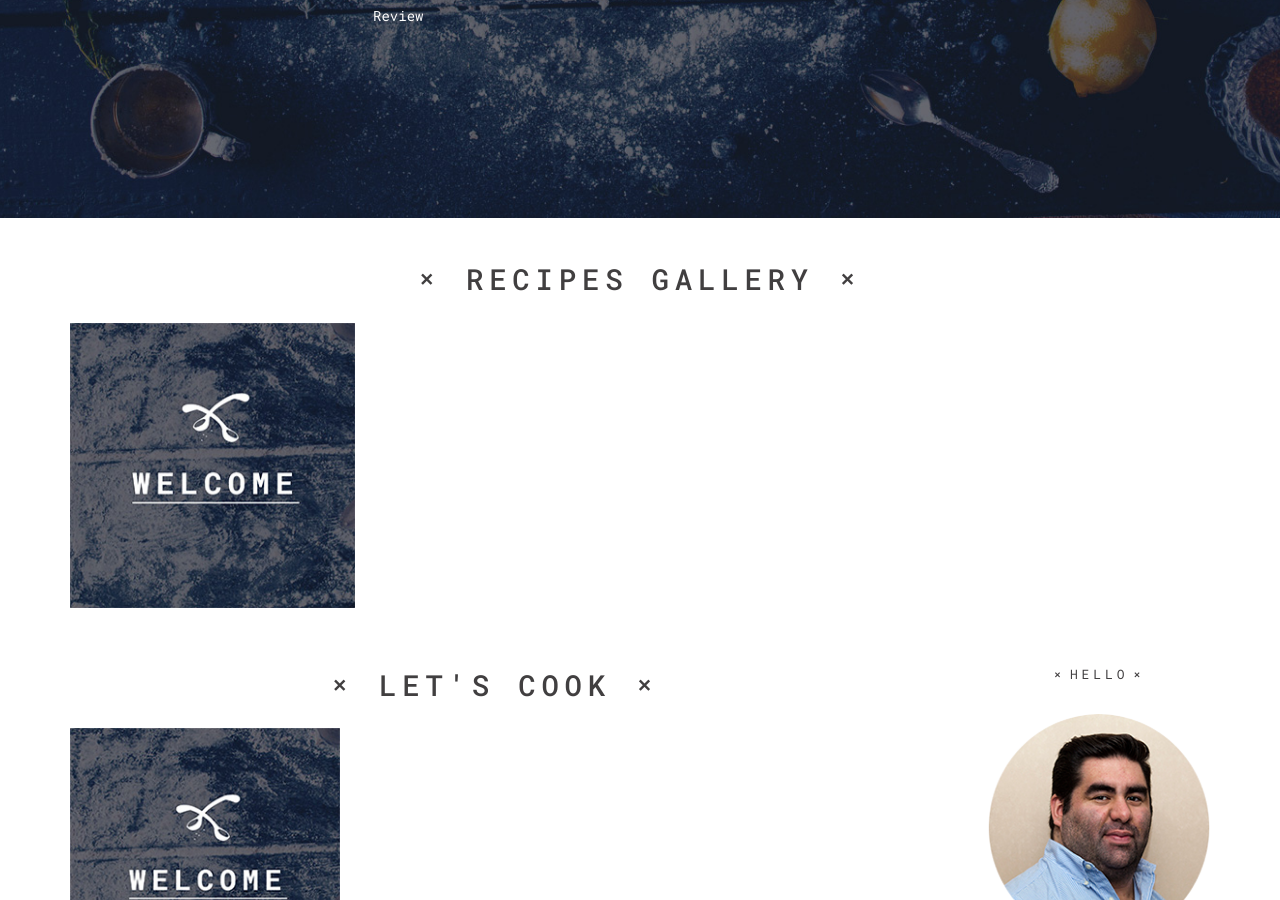
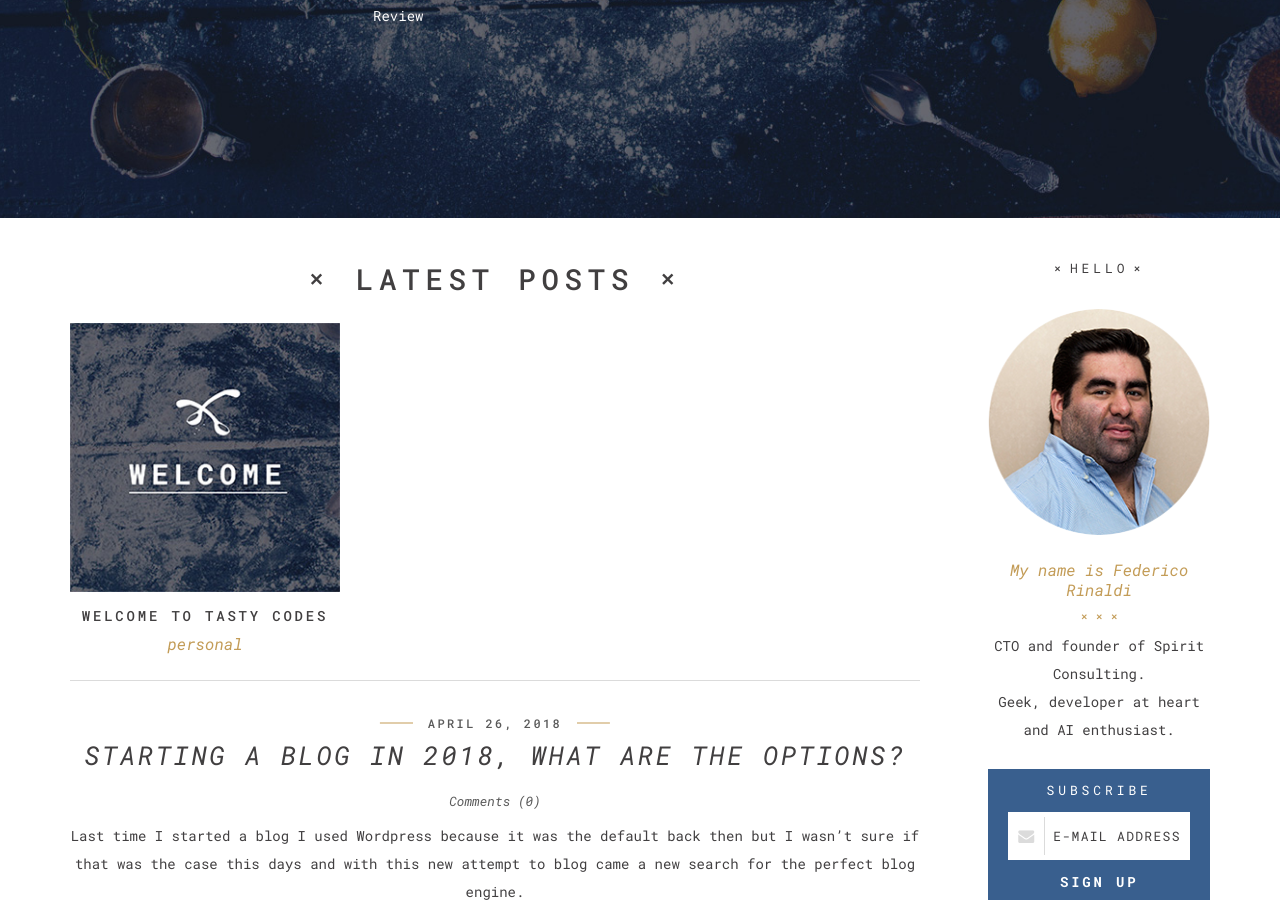
Before and after one commit to federicorinaldi/federicorinaldi.github.io, a Jekyll site: the page built from index.html, in a window 1280 px wide and 900 px high, scrolled down 682 px. Built offline with Jekyll 4.4.1, drawn with Linux system fonts in a browser that asks for light colours; some web fonts are replaced; comment, search, counter and statistics services are not loaded.

Commit message:
Disabled the Recipes gallery for now

```diff
--- a/index.html
+++ b/index.html
@@ -47,7 +47,7 @@ layout: home
             </div>
 
             <!-- Recipes Gallery -->
-            <div class="container">
+            <!-- <div class="container">
                <h2 class="section-title">Recipes gallery</h2>
 
                <div class="tt-carousel recipes-carousel" data-items-desktop="4" data-items-to-slide="2" data-items-phone="1" data-infinite="true" data-dots="true">
@@ -69,7 +69,7 @@ layout: home
                       {% endfor %}
                   </ul>
                </div>
-            </div>
+            </div> -->
             <!-- Daily Special Box
             <div class="daily-special-box" data-parallax-bg="{{ "/assets/img/special-recipe-background.jpg" | relative_url }}">
                <div class="box-img-wrapper">
@@ -98,7 +98,7 @@ layout: home
             <div class="container">
                <div class="row">
                   <div class="col-md-18">
-                     <h2 class="section-title">Let's cook</h2>
+                     <h2 class="section-title">Latest posts</h2>
 
                      <div class="row">
                          {% assign posts = site.posts | where_exp:"post","post.image280x280" %}
```
